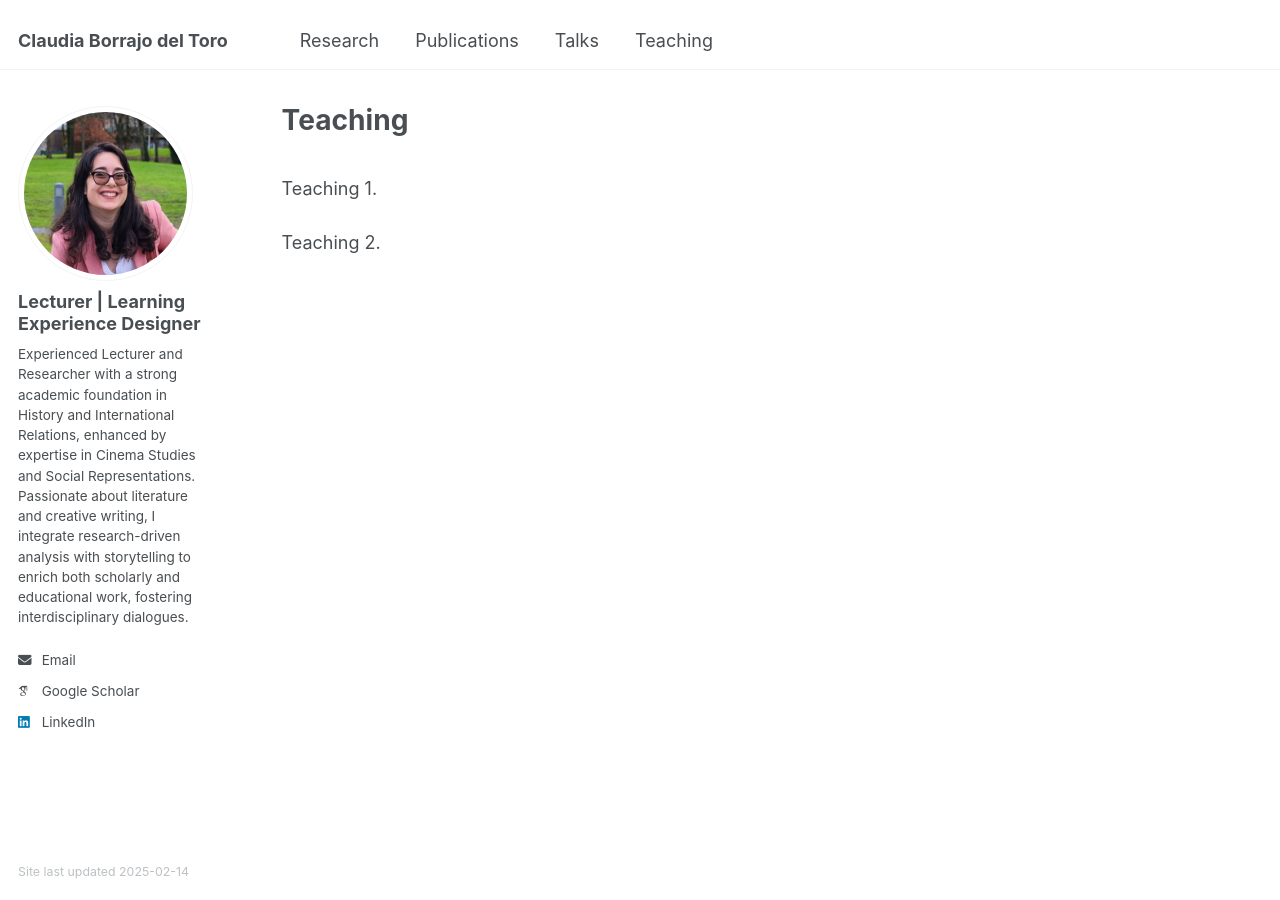
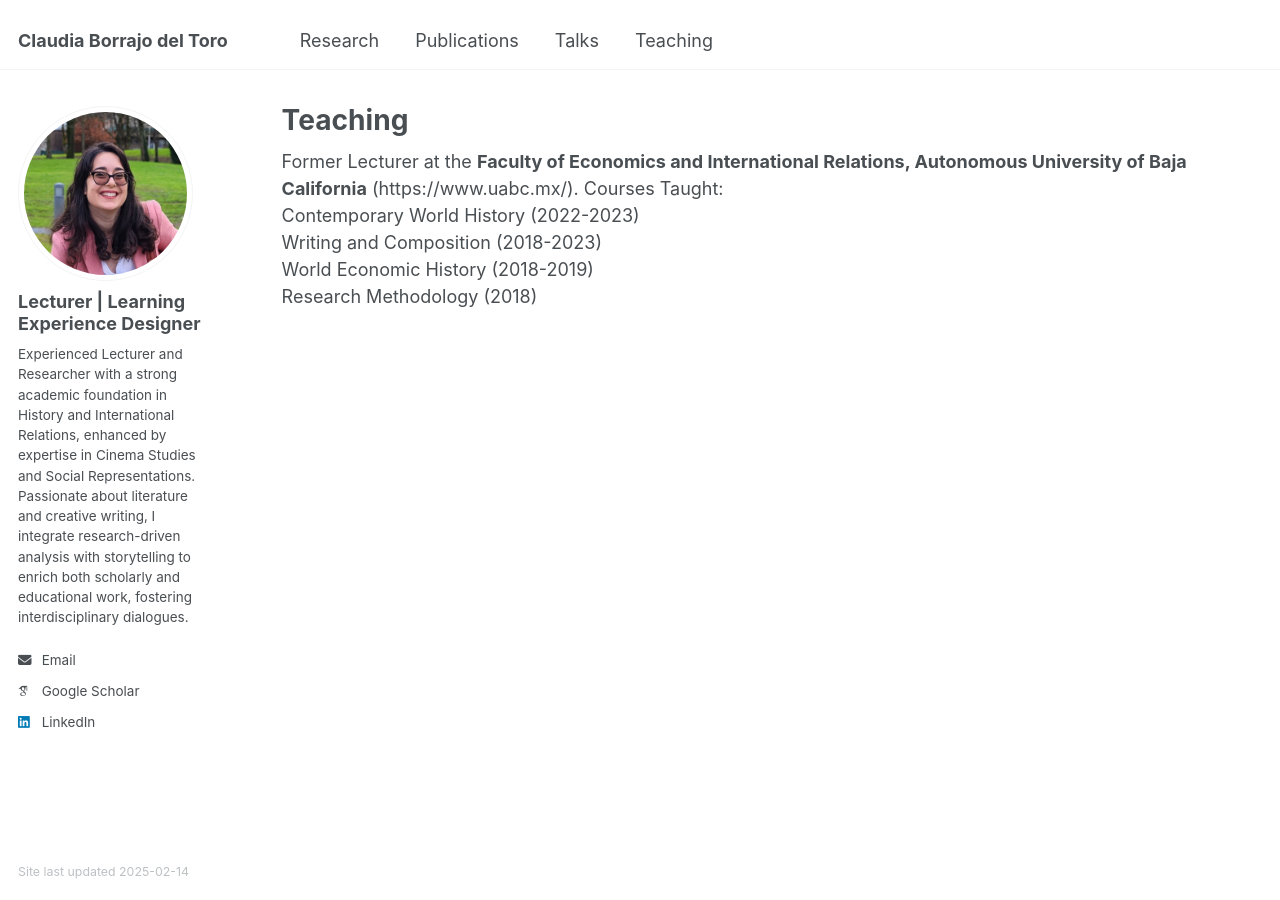
Before and after one commit to claudiabt/claudiabt.github.io, a Jekyll site: the page built from _pages/teaching.html, in a window 1280 px wide. Built offline with Jekyll 4.4.1, drawn with Linux system fonts in a browser that asks for light colours; some web fonts are replaced.

Commit message:
Update teaching.html

```diff
--- a/_pages/teaching.html
+++ b/_pages/teaching.html
@@ -6,12 +6,15 @@ author_profile: true
 ---
 
 {% include base_path %}
-
+Former Lecturer at the <strong>Faculty of Economics and International Relations, Autonomous University of Baja California</strong> (https://www.uabc.mx/). Courses Taught:
 <br>
-Teaching 1.
+Contemporary World History (2022-2023)
 <br>
+Writing and Composition (2018-2023)
 <br>
-Teaching 2.
+World Economic History (2018-2019)
+<br>
+Research Methodology (2018)
 
 {% for post in site.teaching reversed %}
   {% include archive-single.html %}
```
